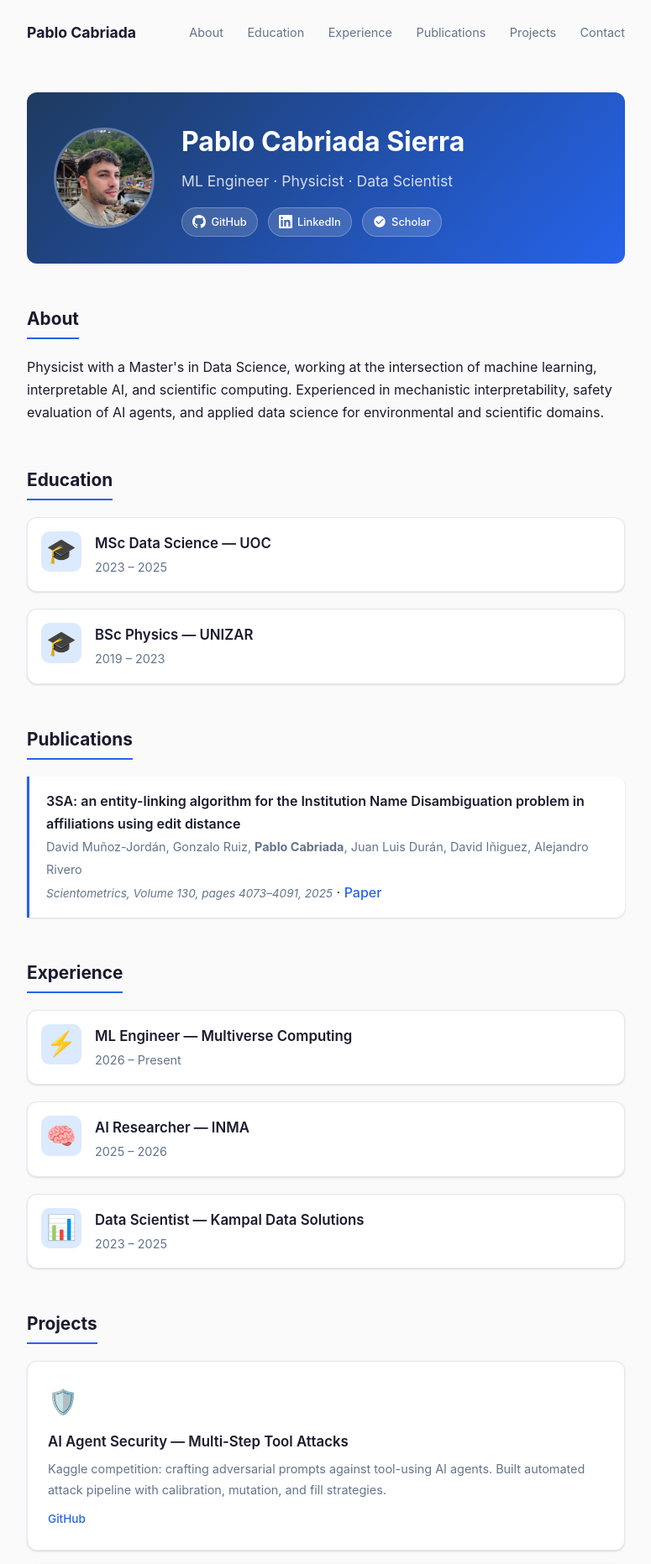
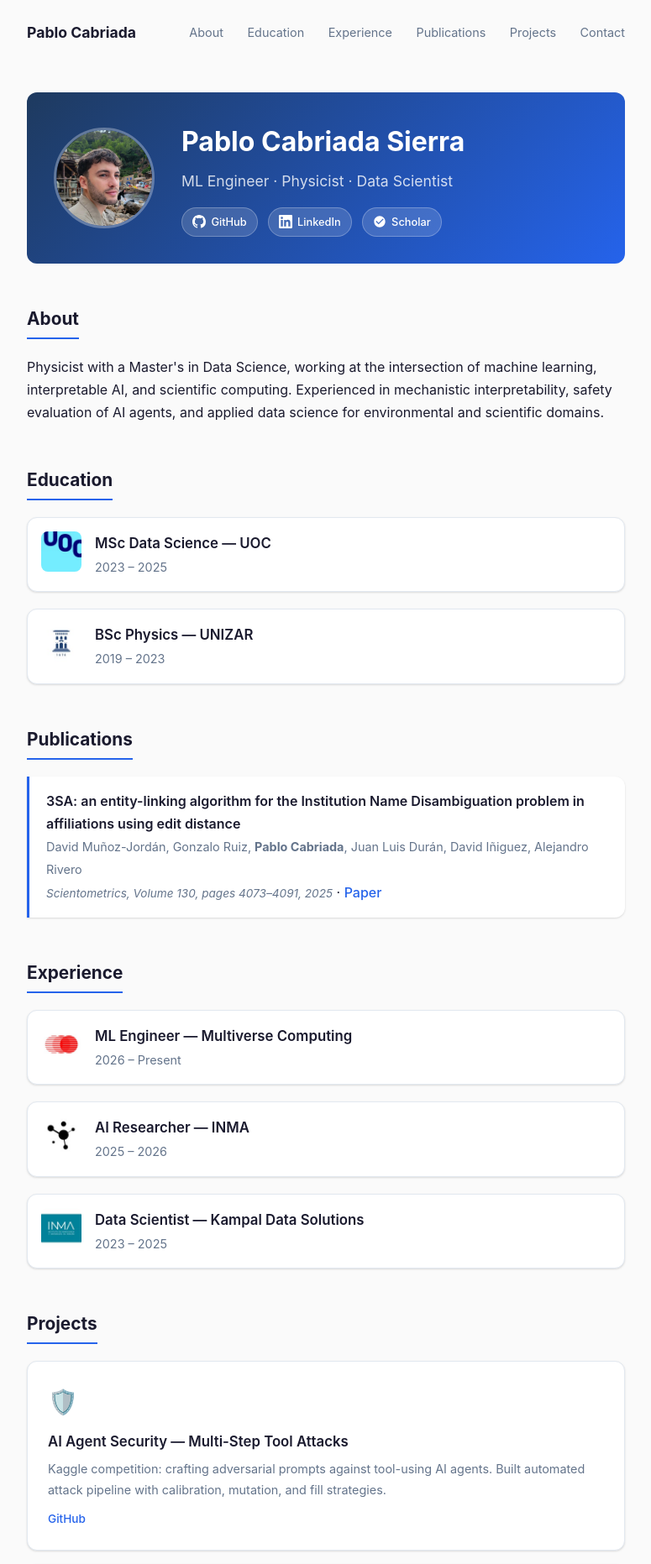
Before and after one commit to pablocs116/pablocs116.github.io, a Jekyll site: the page built from index.md, in a window 1280 px wide. Shown: the top 1863 px of the page at 84% size, without its empty margins (252-1027 px from the left). Built offline with Jekyll 4.4.1, drawn with Linux system fonts in a browser that asks for light colours.

Commit message:
Add company/university logos to experience and education

```diff
--- a/assets/style.css
+++ b/assets/style.css
@@ -166,6 +166,14 @@ h3 { font-size: 1.05rem; font-weight: 600; margin-bottom: 0.15rem; }
   border-radius: 10px;
 }
 
+.entry-logo {
+  flex-shrink: 0;
+  width: 48px;
+  height: 48px;
+  object-fit: contain;
+  border-radius: 8px;
+}
+
 .publications {
   list-style: none;
   padding: 0;
--- a/index.md
+++ b/index.md
@@ -38,14 +38,14 @@ title: "Pablo Cabriada Sierra"
 <section id="education">
   <h2>Education</h2>
   <div class="entry with-icon">
-    <div class="entry-icon">🎓</div>
+    <img src="{{ '/assets/images/uoc_logo.jpeg' | relative_url }}" alt="UOC" class="entry-logo">
     <div>
       <h3>MSc Data Science &mdash; UOC</h3>
       <p class="meta">2023 &ndash; 2025</p>
     </div>
   </div>
   <div class="entry with-icon">
-    <div class="entry-icon">🎓</div>
+    <img src="{{ '/assets/images/universidad_de_zaragoza_logo.jpeg' | relative_url }}" alt="UNIZAR" class="entry-logo">
     <div>
       <h3>BSc Physics &mdash; UNIZAR</h3>
       <p class="meta">2019 &ndash; 2023</p>
@@ -68,21 +68,21 @@ title: "Pablo Cabriada Sierra"
 <section id="experience">
   <h2>Experience</h2>
   <div class="entry with-icon">
-    <div class="entry-icon">⚡</div>
+    <img src="{{ '/assets/images/multiversecomputing_logo.jpeg' | relative_url }}" alt="Multiverse Computing" class="entry-logo">
     <div>
       <h3>ML Engineer &mdash; Multiverse Computing</h3>
       <p class="meta">2026 &ndash; Present</p>
     </div>
   </div>
   <div class="entry with-icon">
-    <div class="entry-icon">🧠</div>
+    <img src="{{ '/assets/images/inma.jpeg' | relative_url }}" alt="INMA" class="entry-logo">
     <div>
       <h3>AI Researcher &mdash; INMA</h3>
       <p class="meta">2025 &ndash; 2026</p>
     </div>
   </div>
   <div class="entry with-icon">
-    <div class="entry-icon">📊</div>
+    <img src="{{ '/assets/images/kampal.jpeg' | relative_url }}" alt="Kampal Data Solutions" class="entry-logo">
     <div>
       <h3>Data Scientist &mdash; Kampal Data Solutions</h3>
       <p class="meta">2023 &ndash; 2025</p>
```
Also changed, not shown: assets/images/inma.jpeg (added), assets/images/kampal.jpeg (added), assets/images/multiversecomputing_logo.jpeg (added), assets/images/universidad_de_zaragoza_logo.jpeg (added), assets/images/uoc_logo.jpeg (added).
